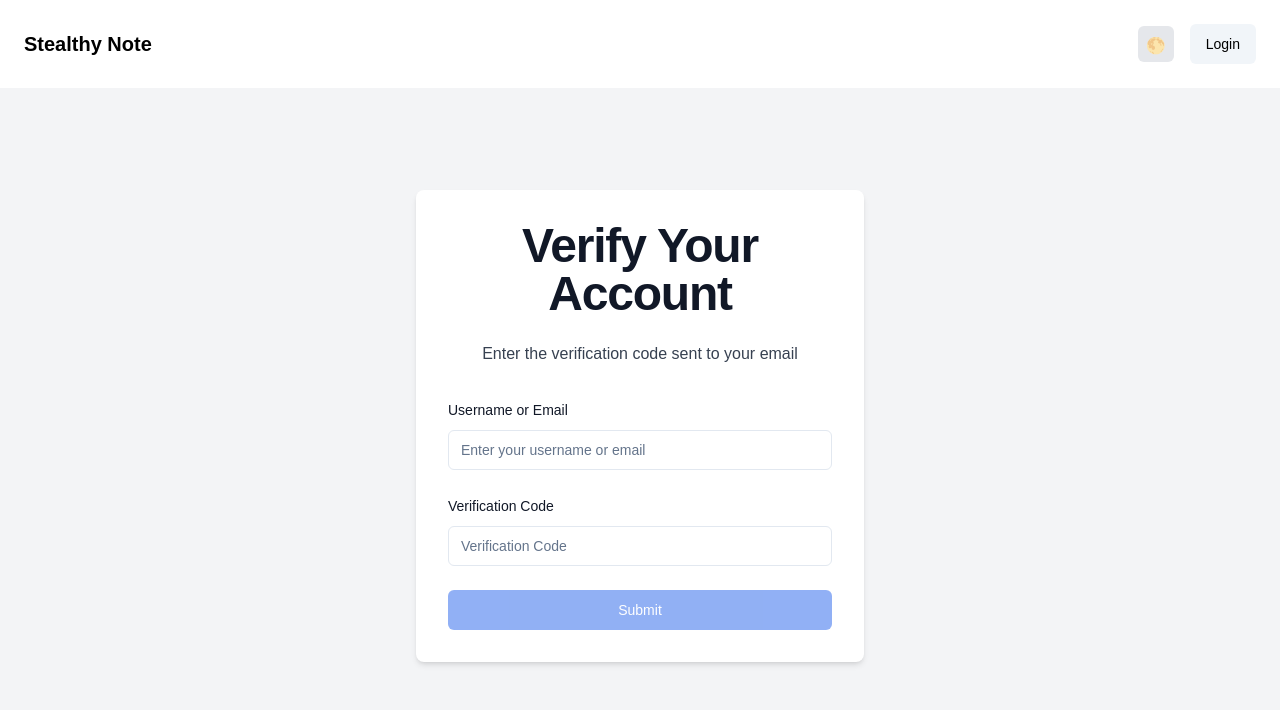
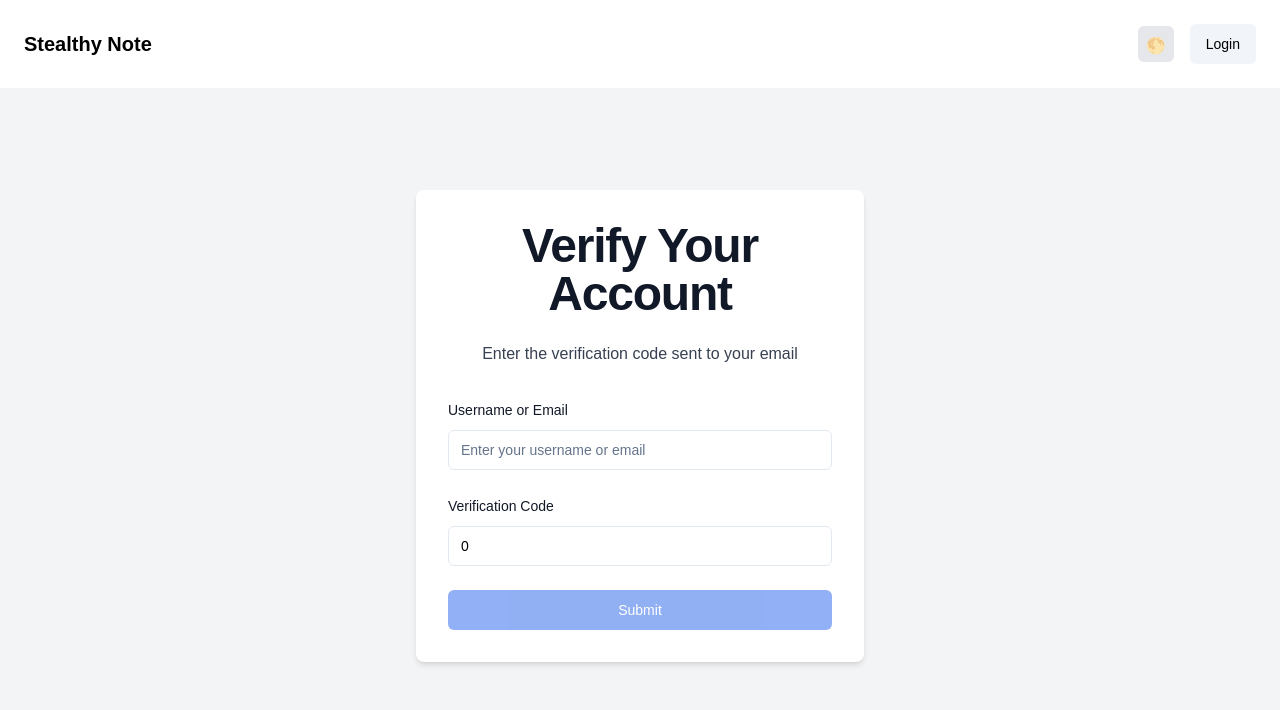
Before and after one commit to amank736836/Stealthy-Note, a Next.js app: page /verify in a window 1280 px wide. Shown: the top 710 px of the page. Built offline with nearby package versions, Linux system fonts and the light colour scheme; no server answers.

Commit message:
Fix default value for verifyCode in VerifyAccount component and ensure input type is number

```diff
--- a/src/app/(auth)/verify/page.tsx
+++ b/src/app/(auth)/verify/page.tsx
@@ -58,7 +58,7 @@ function VerifyAccount({
     resolver: zodResolver(userVerifySchema),
     defaultValues: {
       identifier: identifier || "",
-      verifyCode: verifyCode || undefined,
+      verifyCode: verifyCode || 0,
     },
   });
 
@@ -151,9 +151,11 @@ function VerifyAccount({
                   </FormLabel>
                   <FormControl>
                     <Input
+                      type="number"
                       placeholder="Verification Code"
                       {...field}
                       className="dark:bg-gray-700 dark:border-gray-600 dark:text-white"
+                      onChange={(e) => field.onChange(Number(e.target.value))}
                     />
                   </FormControl>
                   <FormMessage />
```
